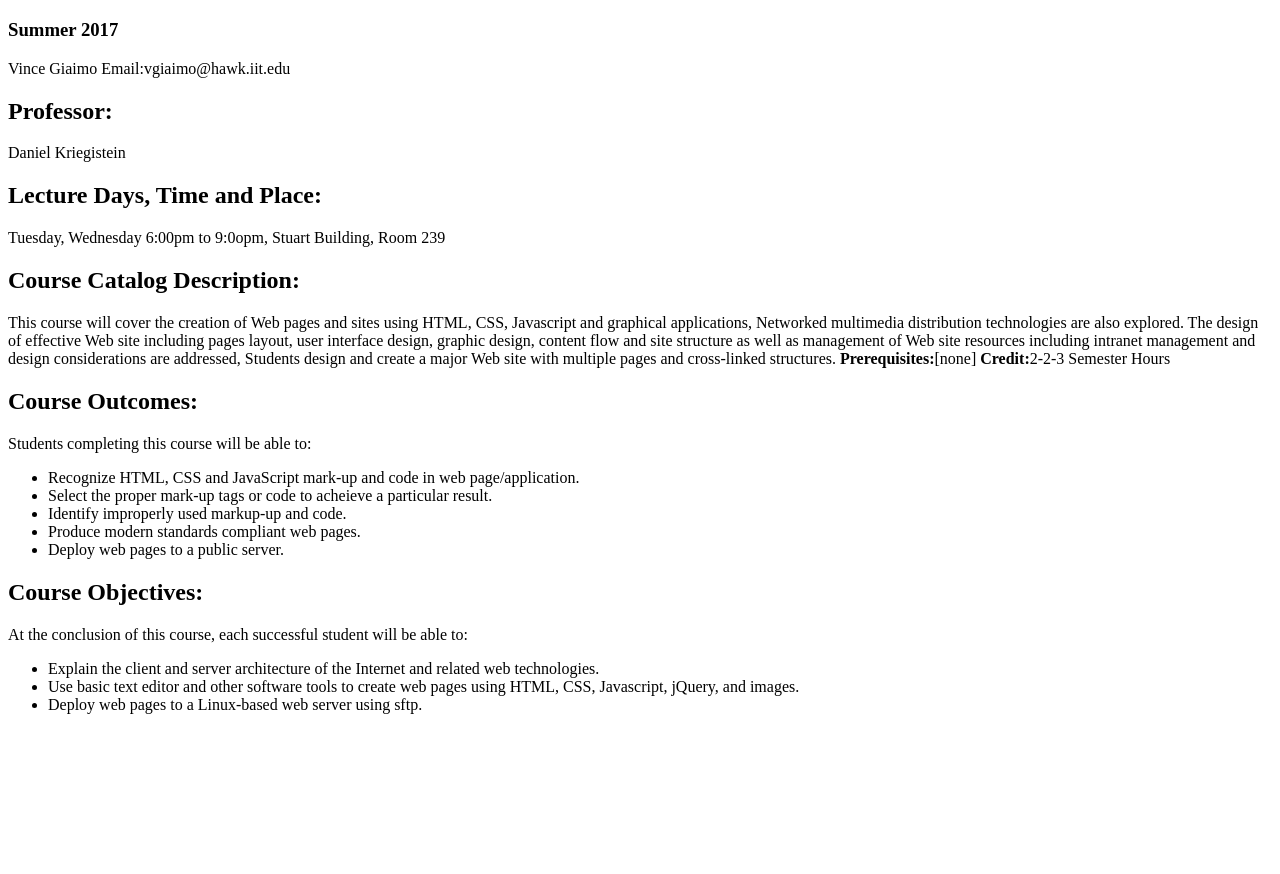
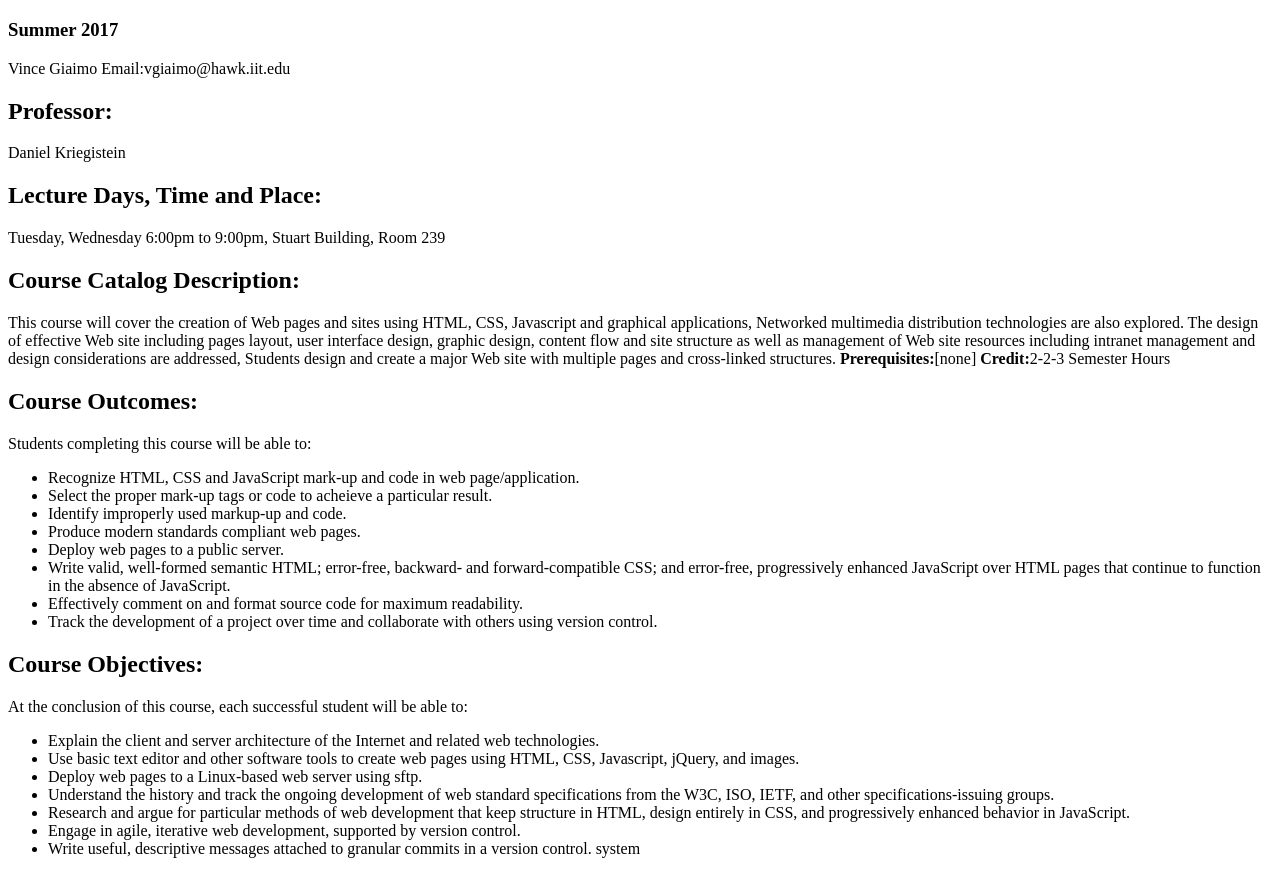
Before and after one commit to Vgiaimo/Lab1, a plain HTML site: page index.html in a window 1280 px wide. Shown: the part 61-935 px from the top of the page. Before the commit the page ends 800 px from the top, so only its background shows below. Drawn offline with Linux system fonts and the light colour scheme.

Commit message:
lab1 turn edit
Added updated item from syllabus to Coruse Outcomes and Course Objectives.

```diff
--- a/index.html
+++ b/index.html
@@ -13,7 +13,7 @@
 	<p>Daniel Kriegistein</p>
 
 	<h2>Lecture Days, Time and Place:</h2>
-	<P>Tuesday, Wednesday 6:00pm to 9:0opm, Stuart Building, Room 239</p>
+	<P>Tuesday, Wednesday 6:00pm to 9:00pm, Stuart Building, Room 239</p>
 
 	<h2>Course Catalog Description:</h2>
 	<p>This course will cover the creation of Web pages and sites using HTML, CSS, Javascript and graphical applications, Networked multimedia distribution technologies are also explored. The design of effective Web site including pages layout, user interface design, graphic design, content flow and site structure as well as management of Web site resources including intranet management and design considerations are addressed, Students design and create a major Web site with multiple pages and cross-linked structures.
@@ -28,6 +28,9 @@
 	<li>Identify improperly used markup-up and code.</li>
 	<li>Produce modern standards compliant web pages.</li>
 	<li>Deploy web pages to a public server.</li>
+	<li>Write valid, well-formed semantic HTML; error-free, backward- and forward-compatible CSS; and error-free, progressively enhanced JavaScript over HTML pages that continue to function in the absence of JavaScript.</li>
+	<li>Effectively comment on and format source code for maximum readability.</li>
+	<li>Track the development of a project over time and collaborate with others using version control.</li>
 	</ul>
 
 	<h2>Course Objectives:</h2>
@@ -37,6 +40,10 @@
 	<li>Explain the client and server architecture of the Internet and related web technologies.</li>
 	<li>Use basic text editor and other software tools to create web pages using HTML, CSS, Javascript, jQuery, and images.</li>
 	<li>Deploy web pages to a Linux-based web server using sftp.</lI>
+	<li>Understand the history and track the ongoing development of web standard specifications from the W3C, ISO, IETF, and other specifications-issuing groups.</li>
+	<li>Research and argue for particular methods of web development that keep structure in HTML, design entirely in CSS, and progressively enhanced behavior in JavaScript.</li>
+	<li>Engage in agile, iterative web development, supported by version control.</li>
+	<li>Write useful, descriptive messages attached to granular commits in a version control. system</li>
 	</ul>
 
 </body>
```
